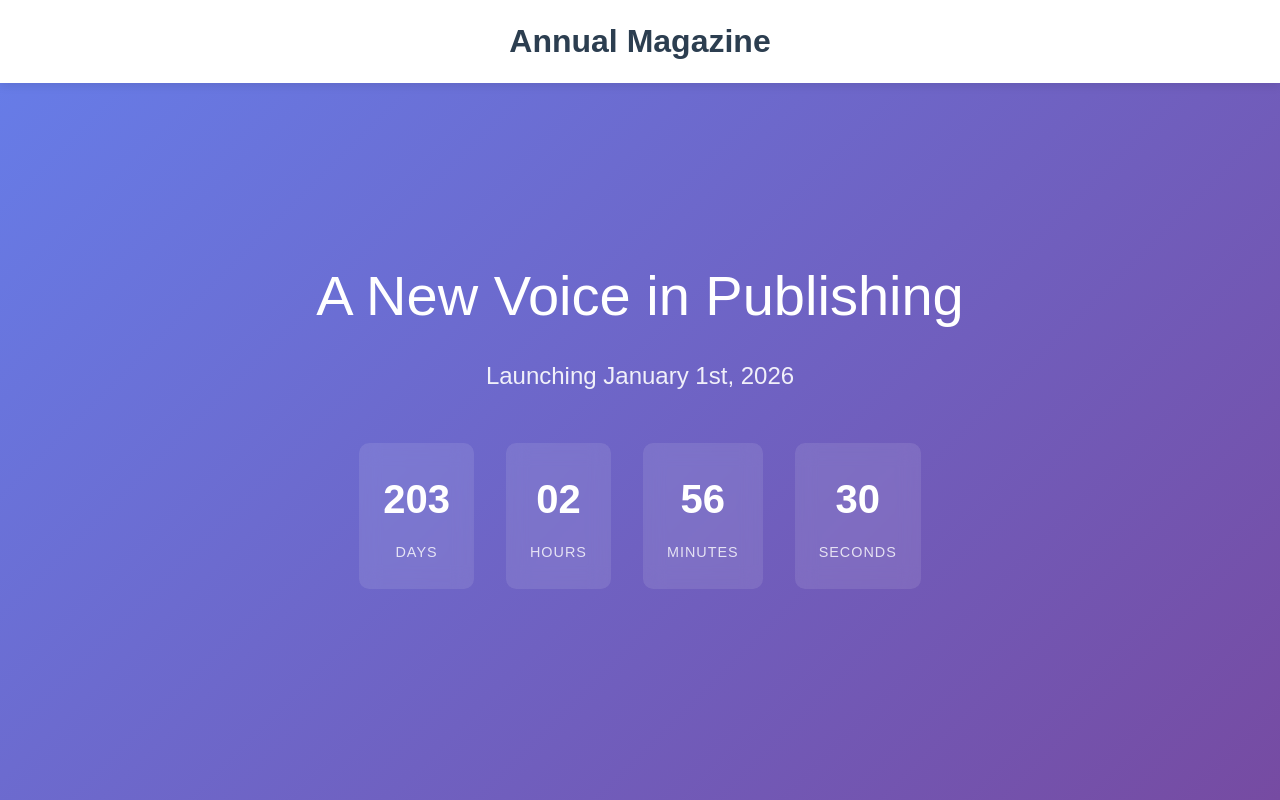
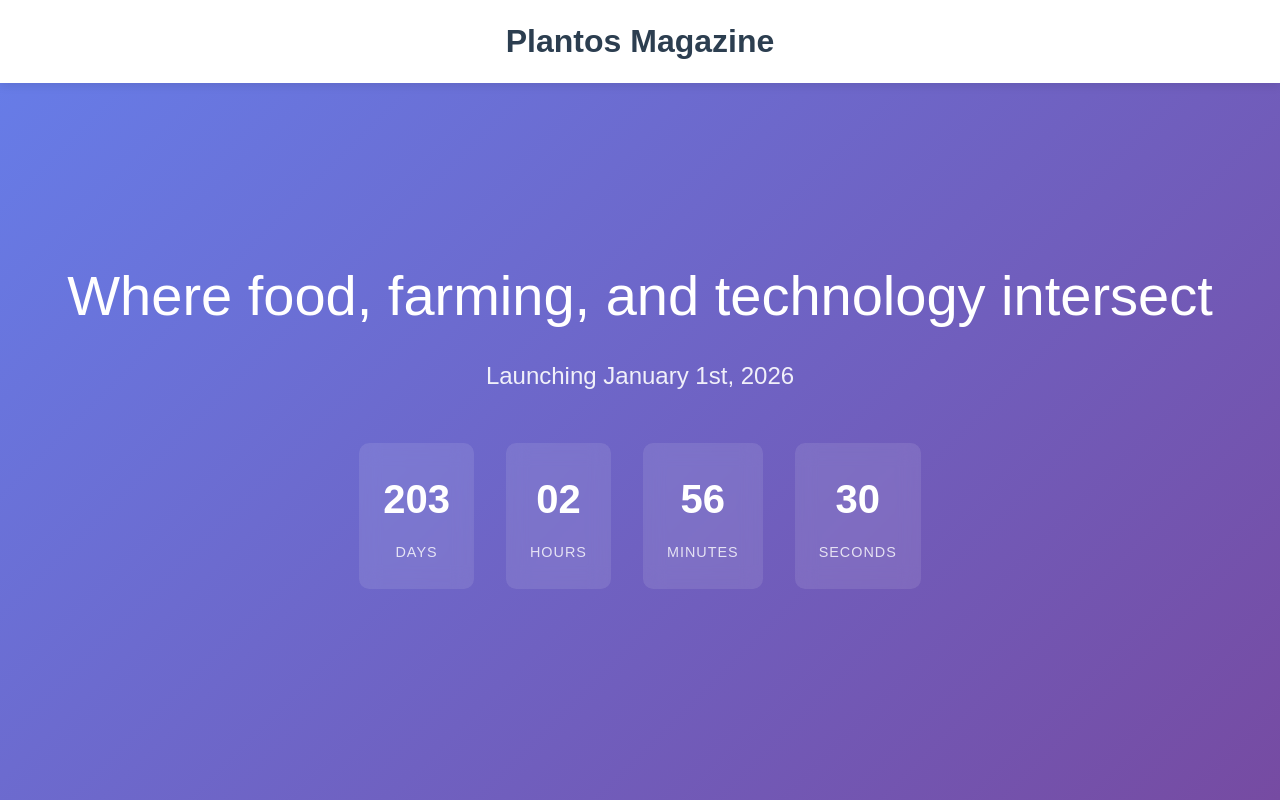
Before and after one commit to Plantos-Sensor/publication, a plain HTML site: page index.html in a window 1280 px wide. Shown: the top 800 px of the page. Drawn offline with Linux system fonts and the light colour scheme.

Commit message:
changes to plantos

```diff
--- a/index.html
+++ b/index.html
@@ -3,14 +3,14 @@
 <head>
     <meta charset="UTF-8">
     <meta name="viewport" content="width=device-width, initial-scale=1.0">
-    <title>Coming Soon - Annual Magazine 2026</title>
+    <title>Coming Soon - Plantos Magazine 2026</title>
     <link rel="stylesheet" href="styles.css">
 </head>
 <body>
     <header>
         <nav>
             <div class="logo">
-                <h1>Annual Magazine</h1>
+                <h1>Plantos Magazine</h1>
             </div>
         </nav>
     </header>
@@ -18,7 +18,7 @@
     <main>
         <section id="hero" class="hero-section">
             <div class="hero-content">
-                <h1>A New Voice in Publishing</h1>
+                <h1>Where food, farming, and technology intersect</h1>
                 <p class="hero-subtitle">Launching January 1st, 2026</p>
                 <div id="countdown" class="countdown">
                     <div class="time-unit">
@@ -115,7 +115,7 @@
 
     <footer>
         <div class="container">
-            <p>&copy; 2025 Annual Magazine. All rights reserved.</p>
+            <p>&copy; 2025 Plantos Magazine. All rights reserved.</p>
         </div>
     </footer>
 
--- a/script.js
+++ b/script.js
@@ -193,7 +193,7 @@ document.addEventListener('DOMContentLoaded', function() {
 });
 
 // Console message for developers
-console.log('🚀 Annual Magazine Website - Ready for Launch!');
+console.log('🚀 Plantos Magazine Website - Ready for Launch!');
 console.log('📧 Email subscriptions stored in localStorage');
 console.log('📝 Submissions stored in localStorage');
 console.log('⏰ Countdown to January 1st, 2026 active!');
```
